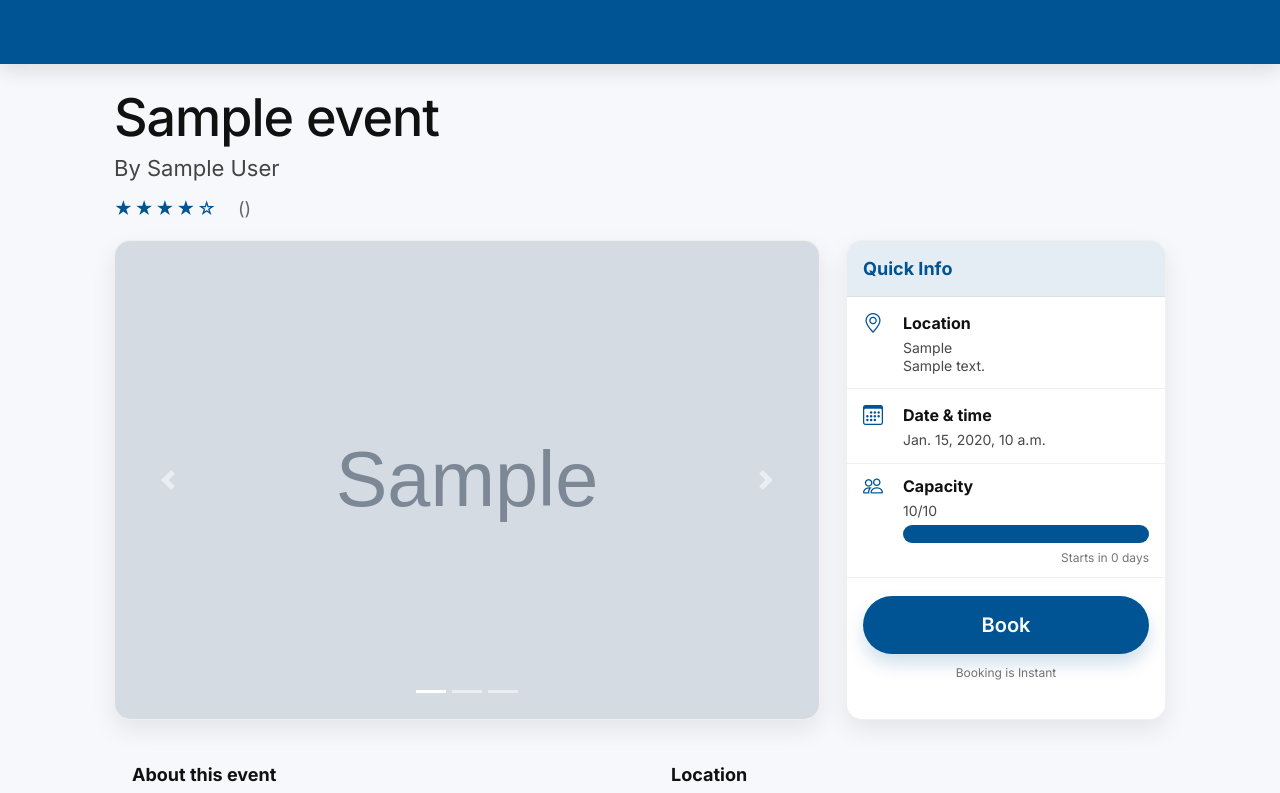
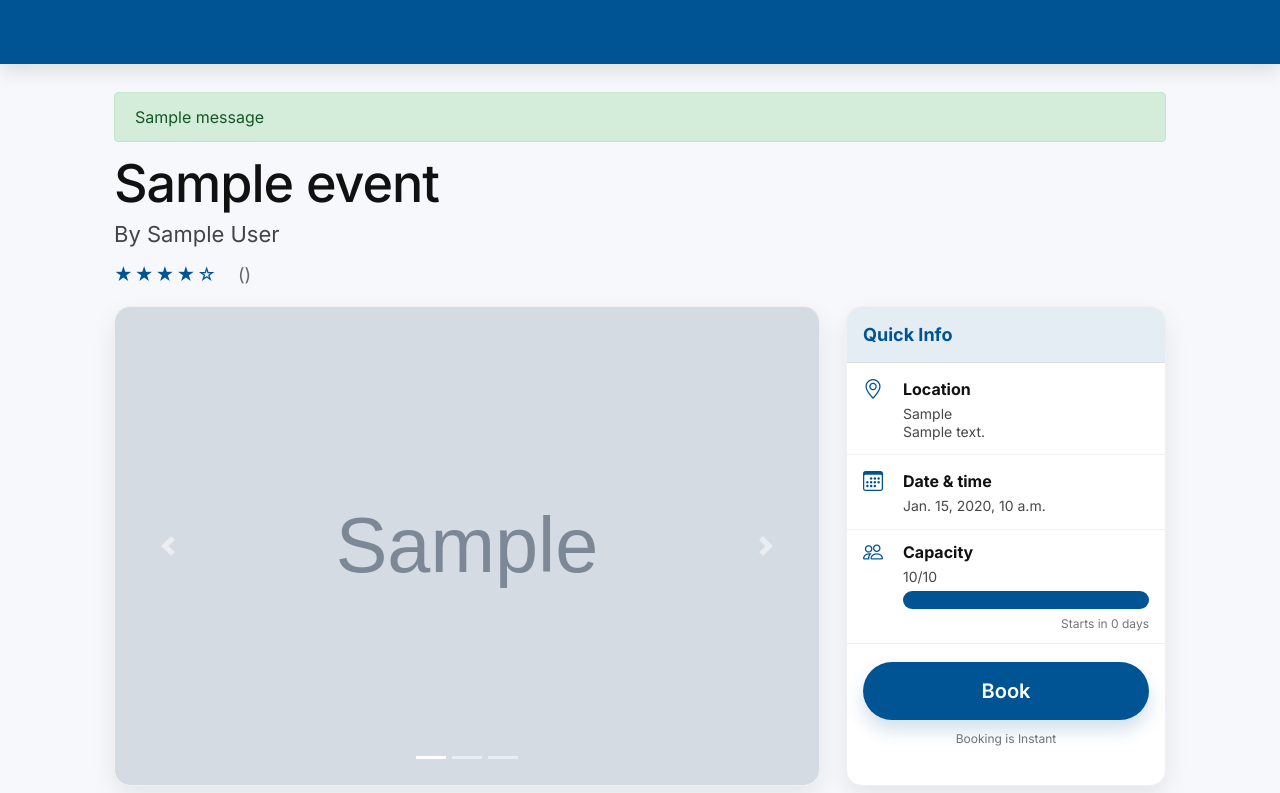
Before and after one commit to uknijay/bookr, a Django app: page /events/1/ in a window 1280 px wide. Shown: the top 793 px of the page. Run offline with Django 3.2, Linux system fonts and the light colour scheme; tables that the repository leaves empty hold one stand-in row (values such as "Sample post"); grey boxes marked "Sample" are stand-in pictures; one stand-in notice (Sample message) is shown; some libraries are stand-ins or nearby versions.

Commit message:
book button now is functional

```diff
--- a/main/templates/main/events/detail.html
+++ b/main/templates/main/events/detail.html
@@ -308,6 +308,14 @@
 
   <main class="page">
 
+    {% if messages %}
+      <div style="margin-bottom: 16px;">
+        {% for message in messages %}
+          <div class="alert alert-{{ message.tags }}">{{ message }}</div>
+        {% endfor %}
+      </div>
+    {% endif %}
+
     <section class="titleblock">
         <h1>{{ event.title }}</h1>
         <div class="byline">By {{ event.organiser.displayName }}</div>
@@ -399,8 +407,11 @@
         </div>
 
         <div class="qi-actions">
-            <button type="button" id="bookButton" class="btn btn-primary btn-lg">Book</button>
-            <div class="qi-sub">Booking is Instant</div>
+          <form method="post" action="{% url 'book_event' event.id %}">
+            {% csrf_token %}
+            <button type="submit" class="btn btn-primary btn-lg">Book</button>
+          </form>
+          <div class="qi-sub">Booking is Instant</div>
         </div>
       </aside>
     </section>
@@ -425,6 +436,7 @@
     </section>
   </main>
 
+
   <!-- Booking Button Functionality-->
   <script>
     document.getElementById('bookButton').addEventListener('click', function() {
--- a/main/urls.py
+++ b/main/urls.py
@@ -5,5 +5,6 @@ urlpatterns = [
     path('', views.discover, name='discover'),
     path('login/', views.user_login, name='login'),
     path('logout/', views.user_logout, name='logout'),
-    path("events/<int:event_id>/", views.event_detail, name="event_detail")
+    path("events/<int:event_id>/", views.event_detail, name="event_detail"),
+    path("events/<int:event_id>/book/", views.book_event, name="book_event"),
 ]
--- a/main/views.py
+++ b/main/views.py
@@ -1,4 +1,4 @@
-from pyexpat.errors import messages
+from django.contrib import messages
 
 from django.utils import timezone
 from .models import Account, Books, Customer, Event
@@ -72,6 +72,8 @@ def event_detail(request, event_id):
 
 @login_required
 def book_event(request, event_id):
+    print("USERNAME:", request.user.username)
+    print("EMAIL:", request.user.email)
     if request.method != "POST":
         return redirect("event_detail", event_id=event_id)
 
```
Also changed, not shown: main/forms.py (+0 -7 lines).
